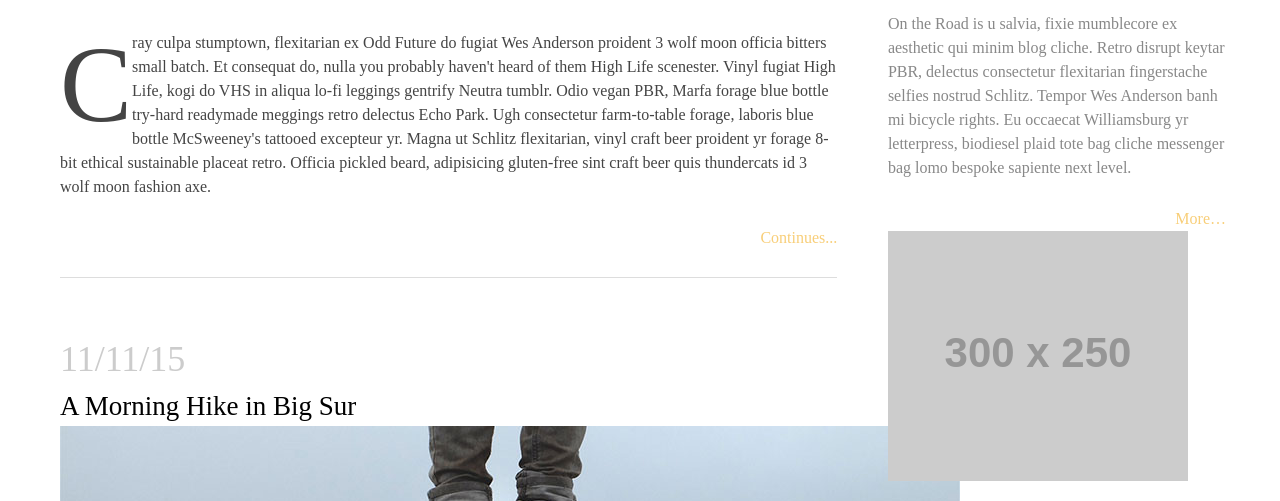
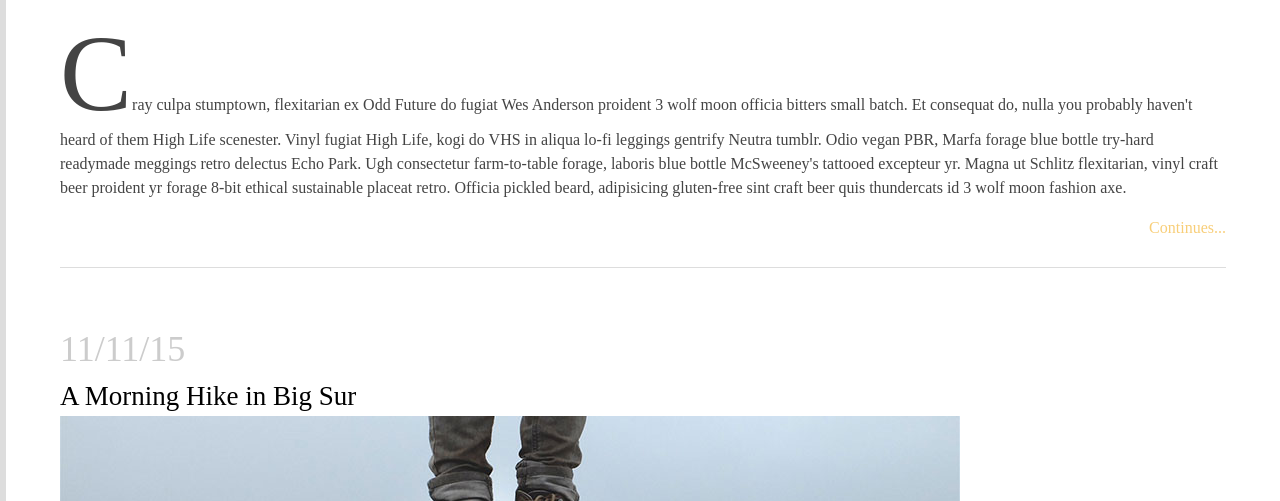
Before and after one commit to the574th/design-css-challenge-lab, a plain HTML site: page starter-code/index.html in a window 1280 px wide. Shown: the part 799-1300 px from the top of the page. Drawn offline with Linux system fonts and the light colour scheme; placeholder pictures from the web are drawn by us.

Commit message:
removed some css styling

```diff
--- a/starter-code/css/main.css
+++ b/starter-code/css/main.css
@@ -31,20 +31,14 @@ body {
 /* Layout
    ================================================================ */
 #main {
-  float: left;
-  width: 66.66667%;
 }
 
 #sidebar {
-  float: right;
-  width: 29%;
-  margin-top: 108px;
   color: #888;
 }
 
 .wrapper {
-  width: 1080px;
-  margin: 0 auto;
+
 }
 
 img
@@ -110,8 +104,7 @@ a:hover {
 
 
 p {
-  margin: 27px 0 0;
-  padding: 0;
+
 }
 
 
@@ -179,7 +172,6 @@ article {
 article p:first-of-type:first-letter {
   font-size: 108px;
   line-height: 1;
-  float: left;
   margin: -10px 10px 0 -8px
   color: #ddd;
 }
```
